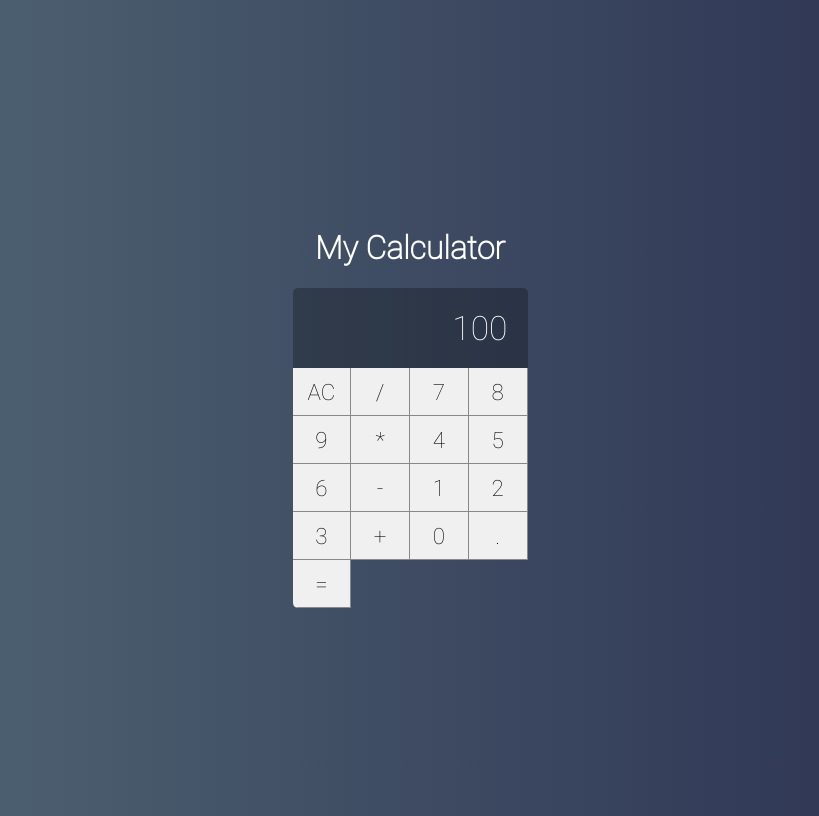
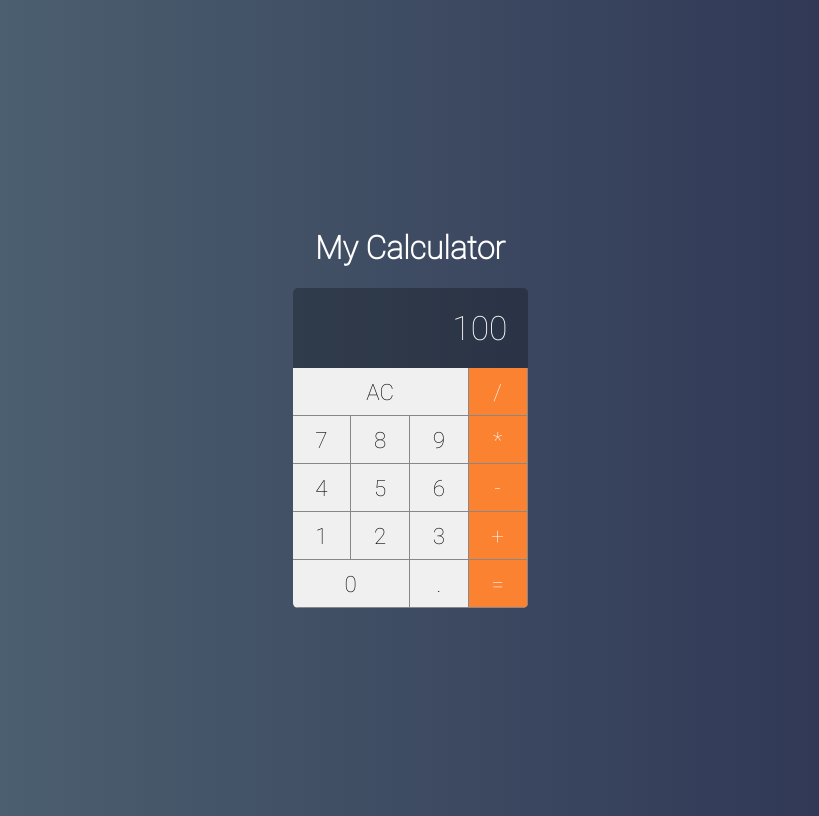
Before and after one commit to heberGustavo/calculador, a React (Create React App) app: page / in a window 1280 px wide. Shown: the whole page, without its empty margins (230-1049 px from the left). Built offline with nearby package versions, Linux system fonts and the light colour scheme.

Commit message:
Add css in Calculator and create base function in event click

```diff
--- a/src/components/Button/Button.css
+++ b/src/components/Button/Button.css
@@ -11,3 +11,24 @@
     border-bottom: var(--border-button);
     outline: none;
 }
+
+.button:active {
+    background-color: #ccc;
+}
+
+.button.double {
+    grid-column: span 2;
+}
+
+.button.triple {
+    grid-column: span 3;
+}
+
+.button.operation {
+    background-color: #fa8231;
+    color: #FFF;
+}
+
+.button.operation:active {
+    background-color: #fa8231cc;
+}
--- a/src/components/Button/Button.jsx
+++ b/src/components/Button/Button.jsx
@@ -1,4 +1,12 @@
 import './Button.css'
 
 export default props =>
-    <button className='button'>{props.label}</button>
+    <button onClick={() => props.click && props.click(props.label)} className={
+        `button
+        ${props.operation ? "operation" : ""}
+        ${props.double ? "double" : ""}
+        ${props.triple ? "triple" : ""}
+        `
+    }>
+        {props.label}
+    </button>
--- a/src/main/Calculator.jsx
+++ b/src/main/Calculator.jsx
@@ -4,27 +4,43 @@
 import Display from '../components/Display/Display';
 
 export default class Calculator extends Component {
+
+    clearMemory() {
+        console.log('limpar');
+    }
+
+    setOperation(operation) {
+        console.log(operation);
+    }
+
+    addDigit(n) {
+        console.log(n);
+    }
+
     render() {
+        const addDigit = n => this.addDigit(n);
+        const setOperation = op => this.setOperation(op);
+
         return (
             <div className='calculator'>
-                <Display value={100}/>
-                <Button label="AC"/>
-                <Button label="/"/>
-                <Button label="7"/>
-                <Button label="8"/>
-                <Button label="9"/>
-                <Button label="*"/>
-                <Button label="4"/>
-                <Button label="5"/>
-                <Button label="6"/>
-                <Button label="-"/>
-                <Button label="1"/>
-                <Button label="2"/>
-                <Button label="3"/>
-                <Button label="+"/>
-                <Button label="0"/>
-                <Button label="."/>
-                <Button label="="/>
+                <Display value={100} />
+                <Button label="AC" click={() => this.clearMemory()} triple />
+                <Button label="/" click={setOperation} operation />
+                <Button label="7" click={addDigit} />
+                <Button label="8" click={addDigit} />
+                <Button label="9" click={addDigit} />
+                <Button label="*" click={setOperation} operation />
+                <Button label="4" click={addDigit} />
+                <Button label="5" click={addDigit} />
+                <Button label="6" click={addDigit} />
+                <Button label="-" click={setOperation} operation />
+                <Button label="1" click={addDigit} />
+                <Button label="2" click={addDigit} />
+                <Button label="3" click={addDigit} />
+                <Button label="+" click={setOperation} operation />
+                <Button label="0" click={addDigit} double />
+                <Button label="." click={setOperation} />
+                <Button label="=" click={setOperation} operation />
             </div>
         );
     }
```
